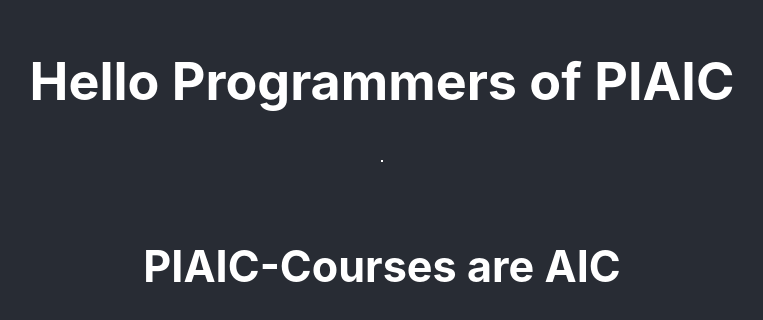
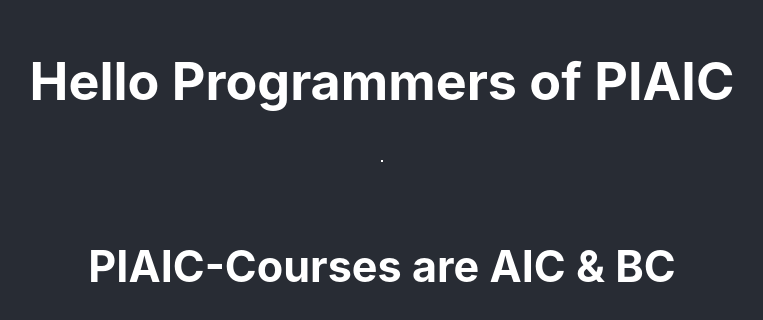
Before and after one commit to mubquaidian/project2-class3, a React (Create React App) app: page / in a window 1280 px wide. Shown: the part 214-534 px from the top of the page, without its empty margins (258-1021 px from the left). Built offline with nearby package versions, Linux system fonts and the light colour scheme.

Commit message:
update in app.js

```diff
--- a/src/App.js
+++ b/src/App.js
@@ -8,7 +8,7 @@
       <header className="App-header">
         <h1>Hello Programmers of PIAIC</h1>
         <hr color='white'/>
-        <h5><Courses courseName="AIC"/></h5>
+        <h5><Courses courseName="AIC & BC"/></h5>
         </header>
     </div>
   );
```
